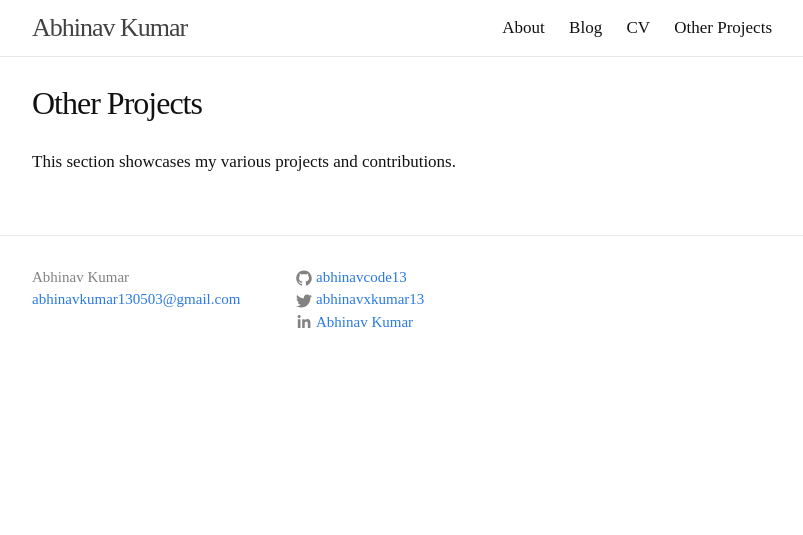
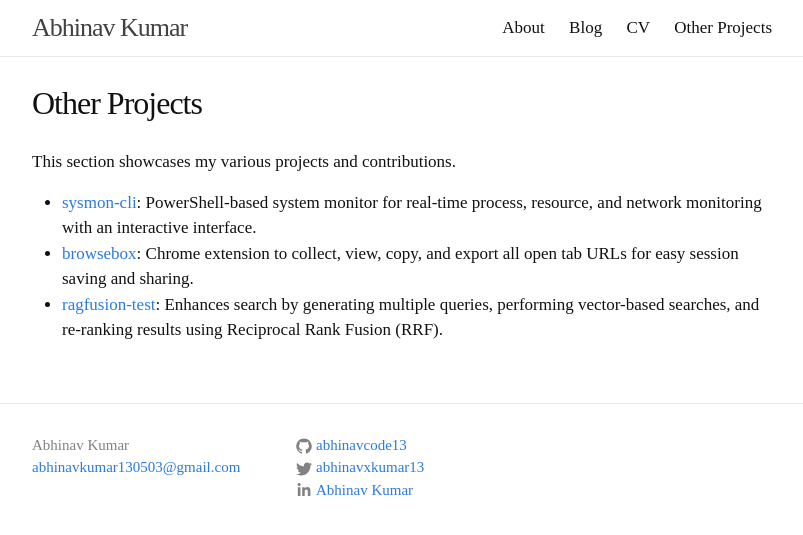
Before and after one commit to Abhinavcode13/abhinavcode13.github.io, a Jekyll site: the page built from _pages/open_source.md, in a window 1280 px wide. Shown: the top 535 px of the page, without its empty margins (238-1041 px from the left). Built offline with Jekyll 4.4.1, drawn with Linux system fonts in a browser that asks for light colours; comment, search, counter and statistics services are not loaded.

Commit message:
add projects

```diff
--- a/_pages/open_source.md
+++ b/_pages/open_source.md
@@ -6,3 +6,7 @@ order: 6
 ---
 
 This section showcases my various projects and contributions.
+
+- [sysmon-cli](https://github.com/Abhinavcode13/sysmon-cli): PowerShell-based system monitor for real-time process, resource, and network monitoring with an interactive interface.
+- [browsebox](https://github.com/Abhinavcode13/browsebox): Chrome extension to collect, view, copy, and export all open tab URLs for easy session saving and sharing.
+- [ragfusion-test](https://github.com/Abhinavcode13/ragfusion-test): Enhances search by generating multiple queries, performing vector-based searches, and re-ranking results using Reciprocal Rank Fusion (RRF).
```
